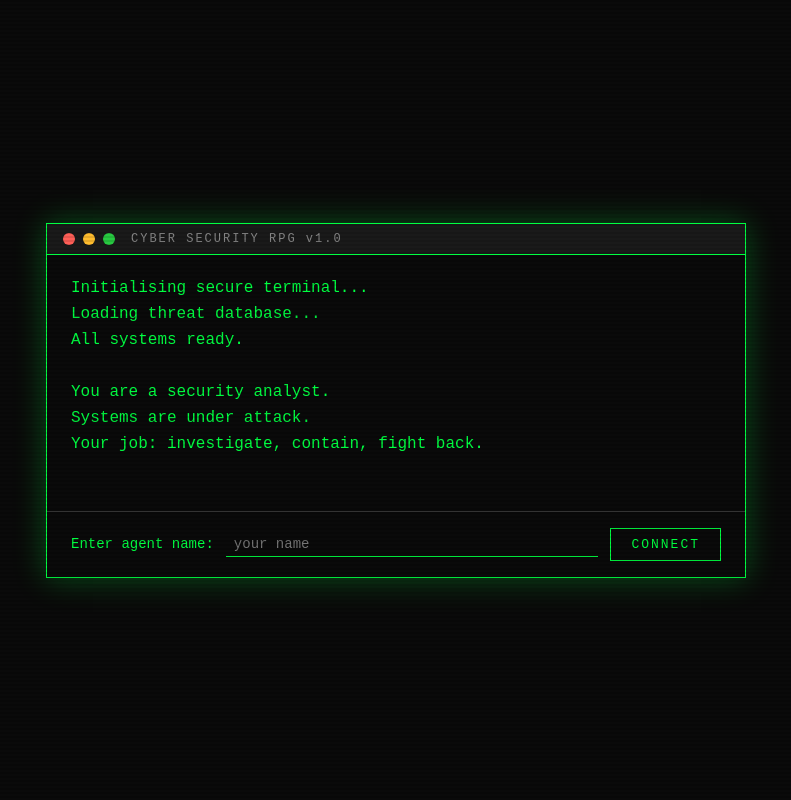
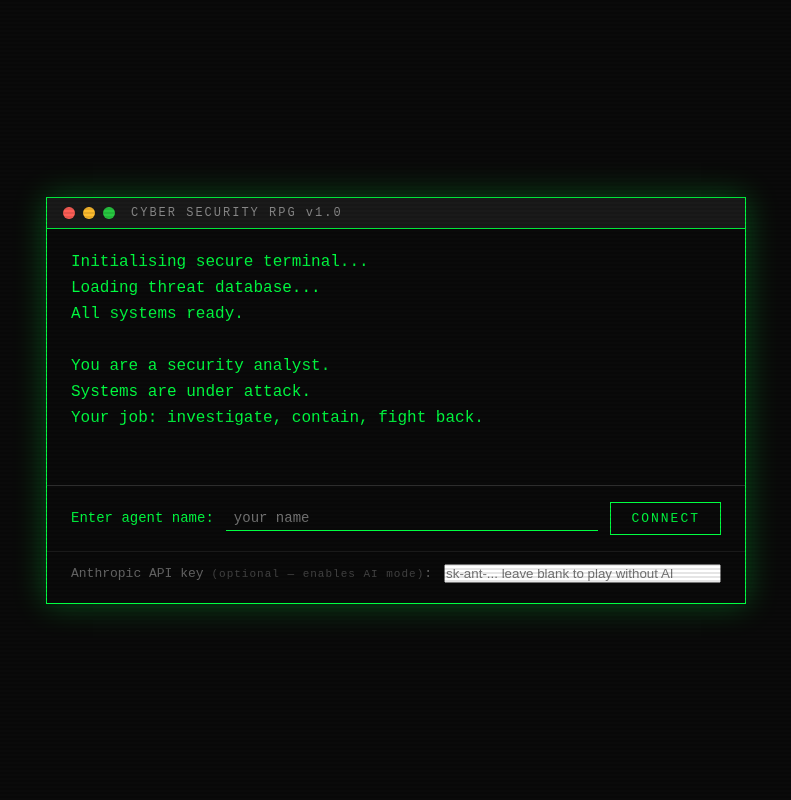
Before and after one commit to Zfyew/cybersecurityrpg, a Flask app: page / in a window 1280 px wide. Shown: the whole page, without its empty margins (244-1035 px from the left). Run offline with Flask 3, Linux system fonts and the light colour scheme.

Commit message:
feat: added hint system with optional Claude AI integration

```diff
--- a/app.py
+++ b/app.py
@@ -198,5 +198,48 @@ def answer():
             'player': player
         })
 
+@app.route('/api/ai_hint', methods=['POST'])
+def ai_hint():
+    data = request.json
+    context = data.get('context', '')
+    key = data.get('api_key', '')
+
+    if not key:
+        return jsonify({'hint': 'No API key provided.'})
+
+    try:
+        import urllib.request
+        import json as json_lib
+
+        payload = json_lib.dumps({
+            "model": "claude-sonnet-4-20250514",
+            "max_tokens": 150,
+            "messages": [
+                {
+                    "role": "user",
+                    "content": f"You are a cybersecurity mentor in a training game. {context} Keep your hint to 2 sentences maximum. Do not give the answer away directly."
+                }
+            ]
+        }).encode()
+
+        req = urllib.request.Request(
+            'https://api.anthropic.com/v1/messages',
+            data=payload,
+            headers={
+                'Content-Type': 'application/json',
+                'x-api-key': key,
+                'anthropic-version': '2023-06-01'
+            }
+        )
+
+        with urllib.request.urlopen(req) as response:
+            result = json_lib.loads(response.read())
+            hint = result['content'][0]['text']
+            return jsonify({'hint': hint})
+
+    except Exception as e:
+        return jsonify({'hint': f'Could not reach Claude: {str(e)}'})
+
+
 if __name__ == '__main__':
     app.run(debug=True)
--- a/static/game.js
+++ b/static/game.js
@@ -2,8 +2,16 @@
 let player = null;
 let currentLevel = null;
 let selectedLog = null;
+let aiMode = false;
+let apiKey = null;
 
-// stagger the intro lines so they appear one by one
+// static hints for base game
+const BASE_HINTS = {
+    1: "Look for passwords that are short, use common words, or are just numbers. Length and complexity matter.",
+    2: "Think about whether this service should ever be exposed. Some protocols are outdated and insecure by design.",
+    3: "Look for patterns that don't match normal user behaviour — unusual IPs, impossible login timing, or bulk data access."
+}
+
 function animateIntro() {
     const lines = document.querySelectorAll('.type-line');
     lines.forEach((line, i) => {
@@ -20,10 +28,16 @@ async function startGame() {
         return;
     }
 
+    const key = document.getElementById('api-key').value.trim();
+    if (key) {
+        apiKey = key;
+        aiMode = true;
+    }
+
     const res = await fetch('/api/start', {
         method: 'POST',
         headers: { 'Content-Type': 'application/json' },
-        body: JSON.stringify({ name })
+        body: JSON.stringify({ name, ai_mode: aiMode })
     });
 
     const data = await res.json();
@@ -34,7 +48,6 @@ async function startGame() {
     updateHUD();
 }
 
-// allow pressing Enter on the name input
 document.getElementById('player-name').addEventListener('keydown', e => {
     if (e.key === 'Enter') startGame();
 });
@@ -45,6 +58,15 @@ function updateHUD() {
     document.getElementById('hud-health').textContent = player.health;
     document.getElementById('hud-score').textContent = player.score;
     document.getElementById('hud-tools').textContent = player.inventory.length ? player.inventory.join(', ') : 'None';
+
+    // show AI mode badge in HUD if active
+    const nameEl = document.getElementById('hud-name');
+    if (aiMode && !nameEl.querySelector('.ai-mode-badge')) {
+        const badge = document.createElement('span');
+        badge.className = 'ai-mode-badge';
+        badge.textContent = 'AI MODE';
+        nameEl.appendChild(badge);
+    }
 
     const bar = document.getElementById('health-bar');
     bar.style.width = player.health + '%';
@@ -57,7 +79,6 @@ function updateHUD() {
         const status = document.getElementById(`level-${i}-status`);
 
         if (completed.includes(i)) {
-            // completed — show as done, not clickable
             card.classList.remove('locked');
             card.style.opacity = '0.4';
             card.style.cursor = 'not-allowed';
@@ -104,9 +125,61 @@ async function loadLevel(num) {
     const content = document.getElementById('level-content');
     content.innerHTML = '';
 
+    // show mode indicator
+    const modeEl = document.createElement('p');
+    modeEl.className = `mode-indicator ${aiMode ? 'ai' : ''}`;
+    modeEl.textContent = aiMode ? '// AI MODE — scenarios generated by Claude' : '// STANDARD MODE';
+    content.appendChild(modeEl);
+
+    // hint button — uses Claude if in AI mode, static hint if not
+    const hintRow = document.createElement('div');
+    hintRow.style.marginBottom = '20px';
+    const hintBtn = document.createElement('button');
+    hintBtn.className = 'hint-btn';
+    hintBtn.textContent = aiMode ? '⚡ ASK CLAUDE FOR A HINT' : '? GET HINT';
+    hintBtn.onclick = () => showHint(num, data);
+    hintRow.appendChild(hintBtn);
+
+    const hintBox = document.createElement('div');
+    hintBox.className = 'hint-box';
+    hintBox.id = 'hint-box';
+    hintRow.appendChild(hintBox);
+    content.appendChild(hintRow);
+
     if (data.type === 'password') renderPasswordLevel(data, content);
     else if (data.type === 'port') renderPortLevel(data, content);
     else if (data.type === 'logs') renderLogLevel(data, content);
+}
+
+async function showHint(levelNum, levelData) {
+    const hintBox = document.getElementById('hint-box');
+    hintBox.classList.add('visible');
+    hintBox.textContent = aiMode ? 'Asking Claude...' : BASE_HINTS[levelNum];
+
+    if (!aiMode) return;
+
+    // build a prompt based on what's currently on screen
+    let context = '';
+    if (levelData.type === 'password') {
+        const passwords = levelData.passwords.map(p => p.password).join(', ');
+        context = `The player is looking at these passwords: ${passwords}. Give a short hint about what makes a password weak without revealing the answer.`;
+    } else if (levelData.type === 'port') {
+        context = `The player is deciding whether to block port ${levelData.port} running ${levelData.service}. Give a short hint about this service without revealing the answer.`;
+    } else if (levelData.type === 'logs') {
+        context = `The player is analysing these log entries: ${levelData.logs.join(' | ')}. Give a short hint about what to look for in suspicious logs without revealing which one is the attacker.`;
+    }
+
+    try {
+        const res = await fetch('/api/ai_hint', {
+            method: 'POST',
+            headers: { 'Content-Type': 'application/json' },
+            body: JSON.stringify({ context, api_key: apiKey })
+        });
+        const data = await res.json();
+        hintBox.textContent = data.hint || 'Could not get hint. Check your API key.';
+    } catch (e) {
+        hintBox.textContent = 'Could not reach Claude. Check your API key.';
+    }
 }
 
 function renderPasswordLevel(data, container) {
@@ -125,7 +198,6 @@ function renderPasswordLevel(data, container) {
 }
 
 function renderPortLevel(data, container) {
-    // animate the scan output line by line
     const output = document.createElement('div');
     output.className = 'scan-output';
 
@@ -146,7 +218,6 @@ function renderPortLevel(data, container) {
         p.className = 'scan-line';
         p.textContent = line;
         output.appendChild(p);
-        // stagger each line appearing
         setTimeout(() => p.classList.add('visible'), i * 200);
     });
 
@@ -202,7 +273,7 @@ async function submitAnswer(answer) {
     const res = await fetch('/api/answer', {
         method: 'POST',
         headers: { 'Content-Type': 'application/json' },
-        body: JSON.stringify({ level: currentLevel, answer })
+        body: JSON.stringify({ level: currentLevel, answer, ai_mode: aiMode, api_key: apiKey })
     });
 
     const data = await res.json();
@@ -214,6 +285,15 @@ async function submitAnswer(answer) {
 
     if (data.correct) {
         feedback.textContent = `✓ Correct. ${data.reason} +${data.points} points.`;
+
+        // if AI mode, get personalised feedback from Claude
+        if (aiMode && data.ai_feedback) {
+            const aiFeedback = document.createElement('p');
+            aiFeedback.style.cssText = 'margin-top:10px; color:#888; font-size:12px;';
+            aiFeedback.textContent = `Claude: ${data.ai_feedback}`;
+            feedback.appendChild(aiFeedback);
+        }
+
         if (player.level > currentLevel || currentLevel === 3) {
             const nextBtn = document.createElement('button');
             nextBtn.className = 'next-btn';
@@ -241,20 +321,35 @@ function gameOver(won) {
     const msg = document.getElementById('gameover-msg');
     if (won) {
         msg.innerHTML = `
-            <p style="color:#00ff41; font-size:18px; margin-bottom:16px;">// MISSION COMPLETE</p>
-            <p>Agent: ${player.name}</p>
-            <p>Final score: ${player.score}</p>
-            <p>Health remaining: ${player.health}</p>
-            <p>Tools acquired: ${player.inventory.join(', ') || 'None'}</p>
-            <br>
-            <p style="color:#888;">All threats neutralised.</p>
+            <p style="color:#00ff41; font-size:18px; margin-bottom:16px; letter-spacing:4px;">// MISSION COMPLETE</p>
+            <p style="margin-bottom:8px;">Agent: ${player.name}</p>
+            <p style="margin-bottom:8px;">Final score: ${player.score}</p>
+            <p style="margin-bottom:8px;">Health remaining: ${player.health}</p>
+            <p style="margin-bottom:20px;">Tools acquired: ${player.inventory.join(', ') || 'None'}</p>
+            <p style="color:#444; font-size:11px; letter-spacing:2px; margin-bottom:4px;">// PERFORMANCE RATING</p>
+            <p style="color:#00ff41; font-size:22px; margin-bottom:20px;">${getRating(player.score, player.health)}</p>
+            <p style="color:#888; font-size:12px;">All threats neutralised. Good work, ${player.name}.</p>
         `;
     } else {
         msg.innerHTML = `
-            <p style="color:#ff4444; font-size:18px; margin-bottom:16px;">// AGENT DOWN</p>
-            <p>Agent: ${player.name}</p>
-            <p>Final score: ${player.score}</p>
-            <p style="color:#888; margin-top:12px;">You ran out of health.</p>
+            <p style="color:#ff4444; font-size:18px; margin-bottom:16px; letter-spacing:4px;">// AGENT DOWN</p>
+            <p style="margin-bottom:8px;">Agent: ${player.name}</p>
+            <p style="margin-bottom:8px;">Final score: ${player.score}</p>
+            <p style="color:#888; margin-top:12px; font-size:12px;">You ran out of health. The breach was not contained.</p>
         `;
     }
+
+    const restartBtn = document.createElement('button');
+    restartBtn.style.marginTop = '24px';
+    restartBtn.textContent = 'RESTART';
+    restartBtn.onclick = () => location.reload();
+    document.getElementById('gameover-msg').appendChild(restartBtn);
 }
+
+function getRating(score, health) {
+    const total = score + health;
+    if (total >= 500) return 'S — ELITE ANALYST';
+    if (total >= 400) return 'A — SENIOR ANALYST';
+    if (total >= 300) return 'B — ANALYST';
+    return 'C — JUNIOR ANALYST';
+}
--- a/static/style.css
+++ b/static/style.css
@@ -333,3 +333,74 @@ button:hover {
     margin-top: 16px;
     display: inline-block;
 }
+
+.api-row {
+    padding: 12px 24px 20px;
+    display: flex;
+    align-items: center;
+    gap: 12px;
+    border-top: 1px solid #1a1a1a;
+}
+
+.prompt-optional {
+    color: #666;
+    font-size: 13px;
+    white-space: nowrap;
+}
+
+.optional-tag {
+    color: #444;
+    font-size: 11px;
+    letter-spacing: 1px;
+}
+
+.api-row input {
+    flex: 1;
+    color: #666;
+}
+
+.ai-mode-badge {
+    display: inline-block;
+    border: 1px solid #00ff41;
+    color: #00ff41;
+    font-size: 10px;
+    letter-spacing: 2px;
+    padding: 3px 8px;
+    margin-left: 12px;
+    vertical-align: middle;
+}
+
+.hint-btn {
+    border-color: #ffbd2e;
+    color: #ffbd2e;
+    font-size: 11px;
+    padding: 6px 14px;
+    margin-left: 12px;
+}
+
+.hint-btn:hover {
+    background: #ffbd2e;
+    color: #0a0a0a;
+}
+
+.hint-box {
+    margin-top: 16px;
+    padding: 14px 18px;
+    border-left: 3px solid #ffbd2e;
+    background: rgba(255,189,46,0.05);
+    color: #ffbd2e;
+    font-size: 13px;
+    line-height: 1.6;
+    display: none;
+}
+
+.hint-box.visible { display: block; }
+
+.mode-indicator {
+    font-size: 11px;
+    letter-spacing: 2px;
+    color: #444;
+    margin-bottom: 24px;
+}
+
+.mode-indicator.ai { color: #00ff41; }
--- a/templates/index.html
+++ b/templates/index.html
@@ -29,9 +29,13 @@
                 <p class="type-line">&nbsp;</p>
             </div>
             <div class="input-row">
-                <label class="prompt">Enter agent name: </label>
-                <input type="text" id="player-name" placeholder="your name" autofocus />
-                <button id="start-btn" onclick="startGame()">CONNECT</button>
+        <label class="prompt">Enter agent name: </label>
+        <input type="text" id="player-name" placeholder="your name" autofocus />
+        <button id="start-btn" onclick="startGame()">CONNECT</button>
+            </div>
+            <div class="api-row">
+        <label class="prompt-optional">Anthropic API key <span class="optional-tag">(optional — enables AI mode)</span>: </label>
+        <input type="password" id="api-key" placeholder="sk-ant-... leave blank to play without AI" />
             </div>
         </div>
     </div>
```
